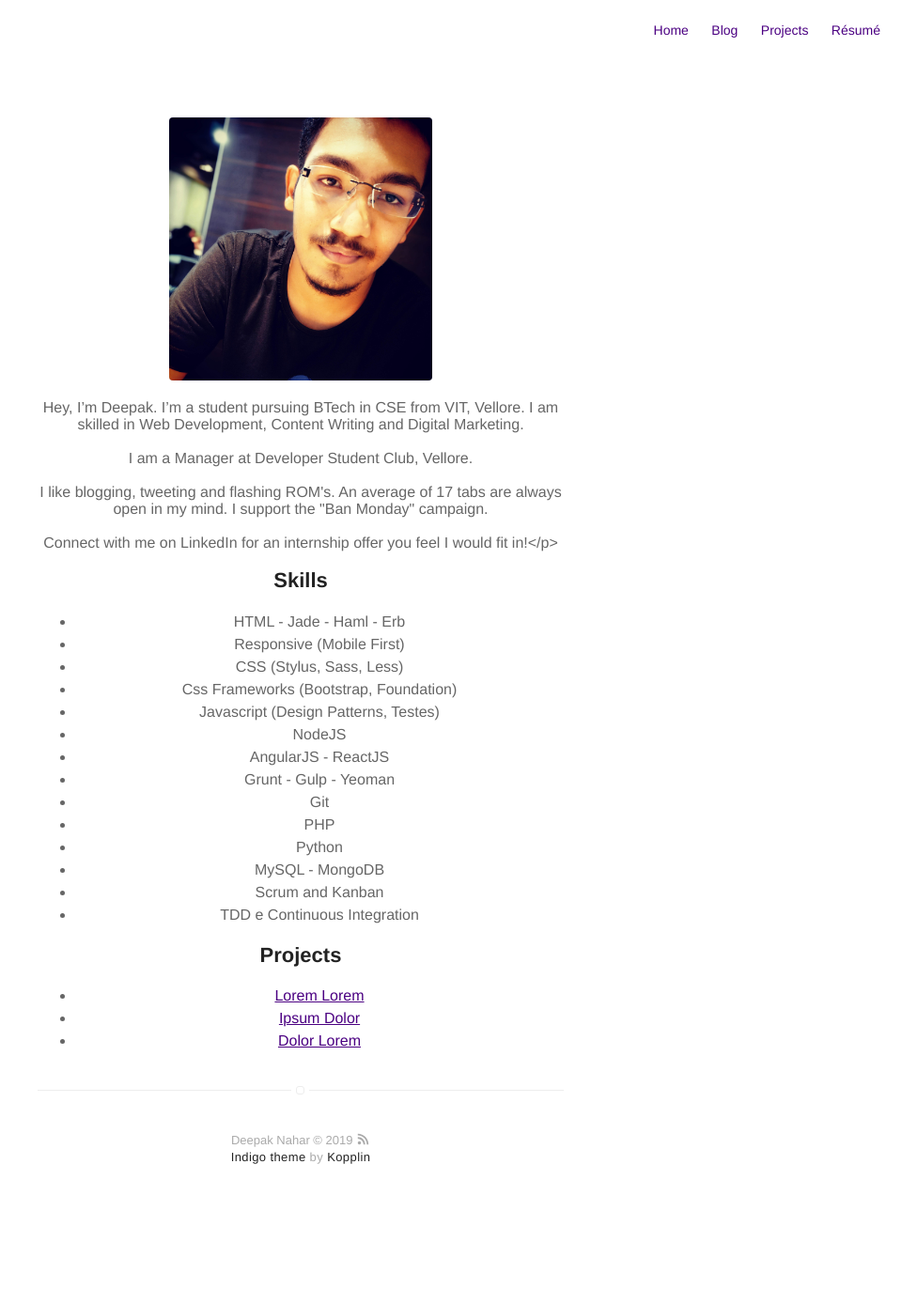
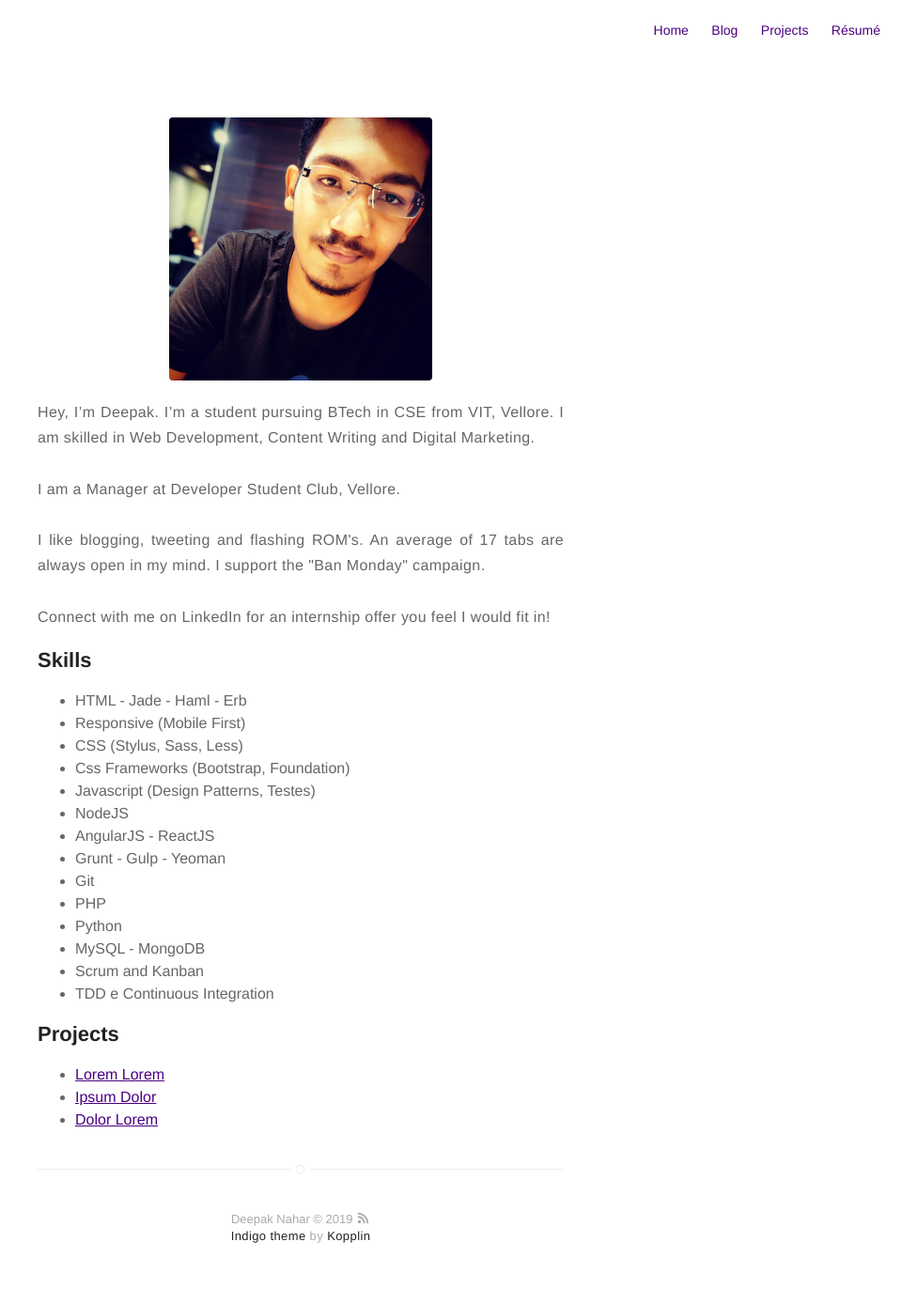
Before and after one commit to dn07/dn07.github.io, a Jekyll site: the page built from about.md, in a window 1280 px wide. Shown: the whole page at 94% size, without its empty margins (320-1280 px from the left). Built offline with Jekyll 4.4.1, drawn with Linux system fonts in a browser that asks for light colours; before the commit the page ends 1303 px from its top, so only the background shows below that.

Commit message:
Update about.md

```diff
--- a/about.md
+++ b/about.md
@@ -4,7 +4,7 @@
 ---
 ![Profile Image]({{ site.url }}/{{ site.picture }})
 
-<p> <center>Hey, I’m Deepak. I’m a student pursuing BTech in CSE from VIT, Vellore. I am skilled in Web Development, Content Writing and Digital Marketing.
+<p style="text-align:justify">Hey, I’m Deepak. I’m a student pursuing BTech in CSE from VIT, Vellore. I am skilled in Web Development, Content Writing and Digital Marketing.
 
 <br><br>I am a Manager at Developer Student Club, Vellore.
 
```
